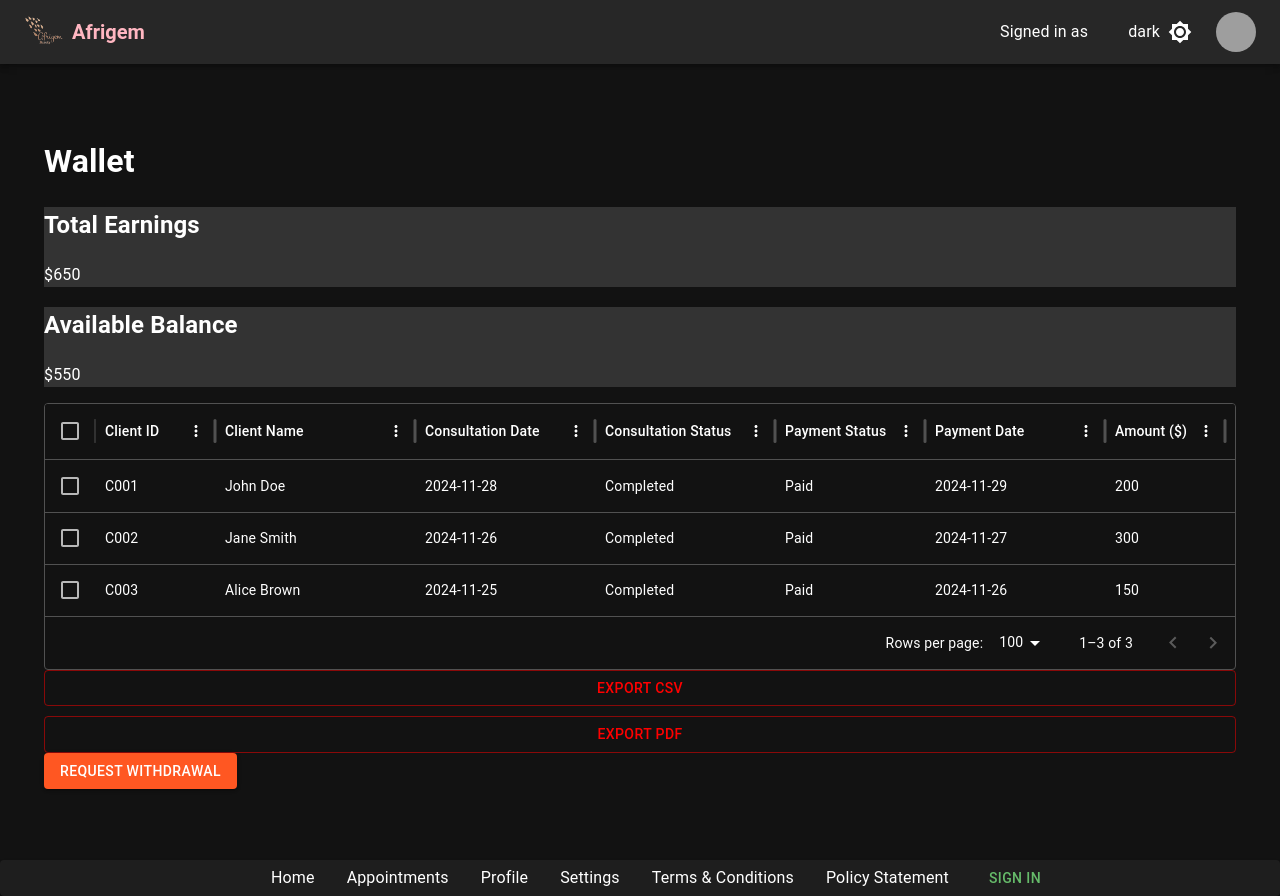
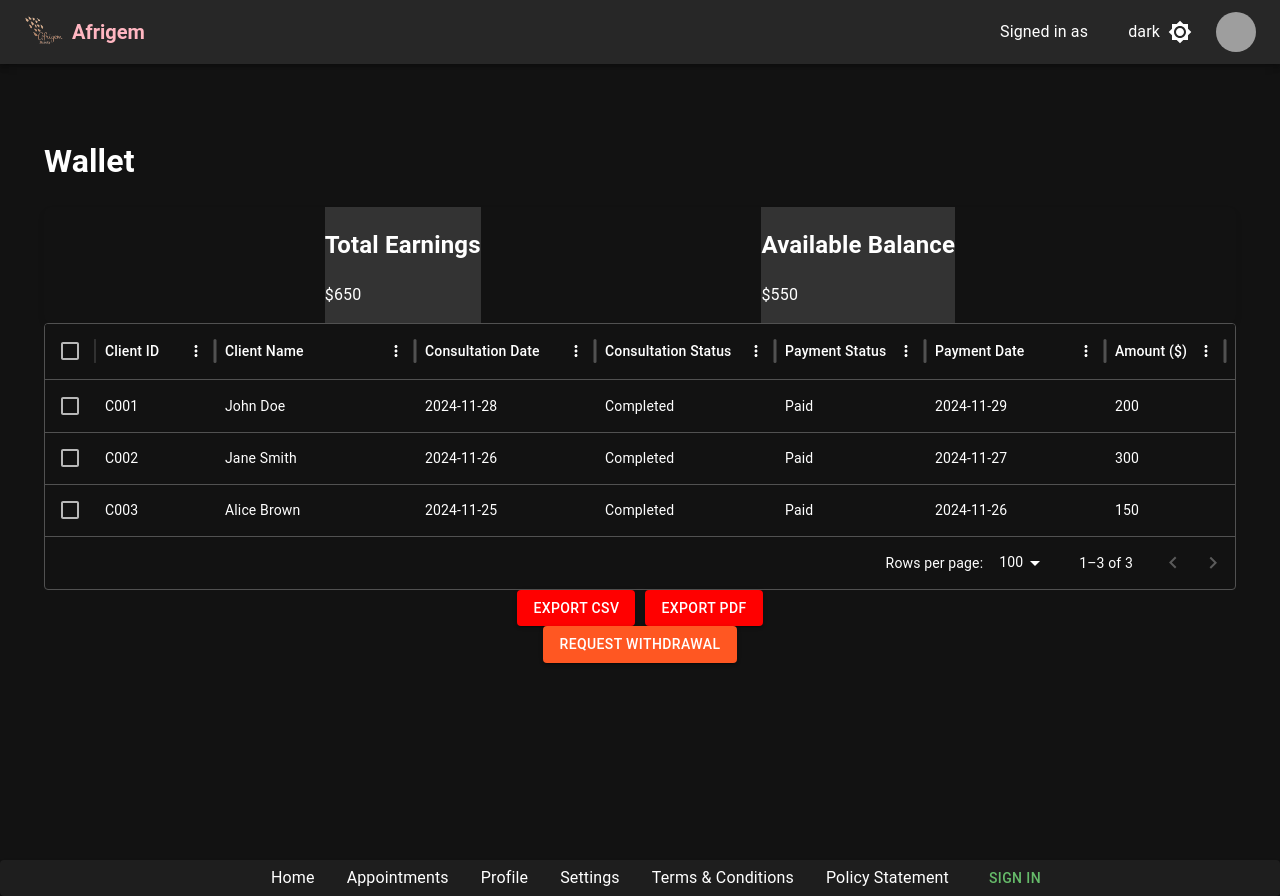
Before and after one commit to afrigem/dermatologist-dashboard, a Next.js app: page /dashboard/wallet/Wallet in a window 1280 px wide. Built offline with nearby package versions, Linux system fonts and the light colour scheme; no server answers; grey boxes are pictures that could not be loaded.

Commit message:
updating the appointments and wallet pages

```diff
--- a/src/pages/dashboard/wallet/Wallet.module.scss
+++ b/src/pages/dashboard/wallet/Wallet.module.scss
@@ -3,11 +3,14 @@
     background-color: var(--background-color);
   }
 
-  .dataCard {
+  .cardContainer {
     display: flex;
-    flex-direction: column;
-    justify-content: center;
-    padding: 20px;
+    flex-direction: row;
+    flex-wrap: "wrap";
+    align-items: center;
+    align-content: center;
+    justify-content: space-evenly;
+    padding: 0.5rem 1 rem;
     border-radius: 8px;
     box-shadow: 0 4px 6px rgba(0, 0, 0, 0.1);
   }
@@ -19,13 +22,21 @@
 
   .exportButtons {
     display: flex;
-    flex-direction: column;
+    flex-direction: row;
+    justify-content: center;
     gap: 10px;
+    margin-bottom: 1 rem;
+  }
+
+  .withdrawButtonContainer {
+    display: flex;
+    flex-direction: row;
+    justify-content: center;
   }
 
   /* Light theme styles */
   .lightTheme {
-    --background-color: #ffffff;
+    --background-color: #dddbdbf5;
     --data-grid-background: #f5f5f5;
   }
 
@@ -50,6 +61,6 @@
   }
 
   .lightTheme .exportButtons button {
-    border-color: #ff8400;
+    border-color: #5935778a;
     color: black;
   }
--- a/src/pages/dashboard/wallet/Wallet.tsx
+++ b/src/pages/dashboard/wallet/Wallet.tsx
@@ -43,7 +43,7 @@ const Wallet: React.FC = () => {
       head: [["Client ID", "Client Name", "Consultation Date", "Consultation Status", "Payment Status", "Payment Date", "Amount"]],
       body: data,
     });
-    doc.save("earnings.pdf");
+    doc.save(`earnings.pdf`);
   };
 
   const handleRequestWithdrawal = () => {
@@ -103,10 +103,10 @@ const Wallet: React.FC = () => {
       <div className={styles.tableContainer}>
         <DataGrid rows={rows} columns={columns} pageSize={5} rowsPerPageOptions={[5]} checkboxSelection />
         <div className={styles.exportButtons}>
-          <Button variant="outlined" onClick={handleExportCSV}>
+          <Button variant="contained" onClick={handleExportCSV}>
             Export CSV
           </Button>
-          <Button variant="outlined" onClick={handleExportPDF}>
+          <Button variant="contained" onClick={handleExportPDF}>
             Export PDF
           </Button>
         </div>
```
Also changed, not shown: src/pages/dashboard/appointments/Appointments.tsx (+3 -4 lines).
